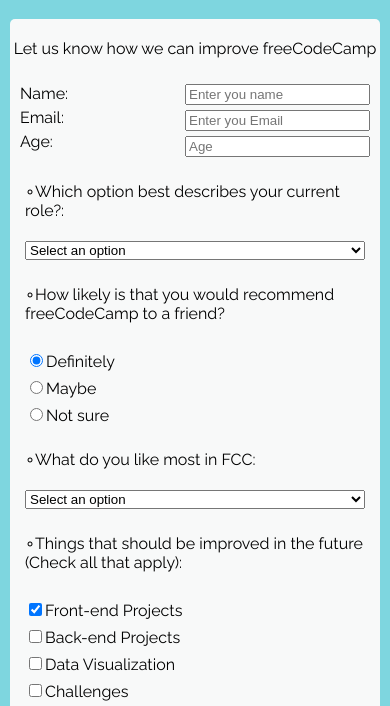
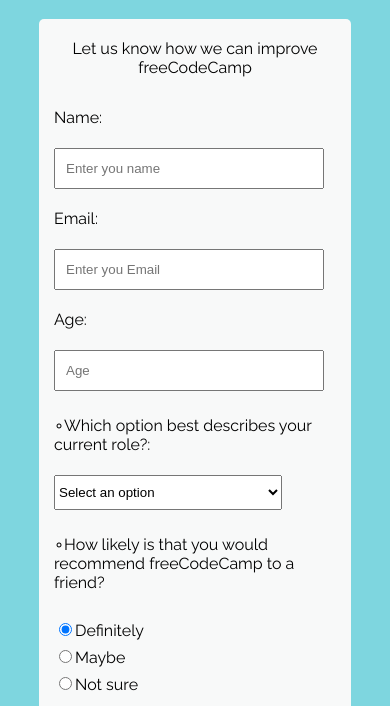
Before and after one commit to DaneliaSanchz/survey-form, a plain HTML site: page index.html in a window 390 px wide. Shown: the part 61-767 px from the top of the page. Drawn offline with Linux system fonts and the light colour scheme.

Commit message:
adding media query

```diff
--- a/css/styles.css
+++ b/css/styles.css
@@ -2,26 +2,6 @@ body {
   margin: 0;
   font-family: 'Raleway', sans-serif;
   background: #7ed6df;
-}
-
-#title, #description {
-  text-align: center;
-}
-
-#survey-form {
-  padding-top: 15px;
-  padding-bottom: 15px;
-  background-color: #F8F9F9;
-  border-radius: 5px;
-  font-size: 16px;
-  box-sizing: border-box;
-  max-width: 900px;
-  margin: 0 auto;
-  margin-bottom: 15px;
-}
-
-.personal {
-  display: flex;
 }
 
 div p:before {
@@ -32,24 +12,12 @@ div, label, input, p {
   margin-top: 5px;
 }
 
-.column1, .column2 {
-  display: flex;
-  flex-direction: column;
-  width: 40%;
-  padding: 0 10px;
+select {
+  height: 35px;
 }
 
-.container {
-  display: flex;
-  margin: 15px;
-}
-
-.column1 {
-  text-align: right;
-}
-
-.column2 {
-  text-align: left;
+select, textarea {
+  width: 81%;
 }
 
 button {
@@ -71,21 +39,93 @@ button:hover {
   transform: scale(0.9);
 }
 
+#title, #description {
+  text-align: center;
+}
+
+#survey-form {
+  padding-top: 15px;
+  padding-bottom: 15px;
+  background-color: #F8F9F9;
+  border-radius: 5px;
+  font-size: 16px;
+  box-sizing: border-box;
+  max-width: 900px;
+  margin: 0 auto;
+  margin-bottom: 15px;
+}
+
+.personal {
+  margin: 15px;
+}
+
+.data {
+  display: flex;
+}
+
+.data label {
+  width: 50%;
+  height: 35px;
+  text-align: right;
+  padding-top: 10px;
+  padding-right: 10px;
+}
+
+.data input {
+  width: 37.2%;
+  height: 35px;
+  text-align: left;
+  padding-left: 10px;
+}
+
+.column1, .column2 {
+  display: flex;
+  flex-direction: column;
+  width: 50%;
+  padding: 10px 10px;
+}
+
+.container {
+  display: flex;
+  margin: 15px;
+}
+
+.column1 {
+  text-align: right;
+}
+
+.column2 {
+  text-align: left;
+}
+
+@media (max-width: 1024px) {
+  #survey-form {
+    width: 80%;
+  }
+}
+
 @media (max-width: 600px) {
-  #survey-form {
-    /* max-width: 300px; */
-    margin-left: 10px;
-    margin-right: 10px;
-  }
-
   .container{
     flex-direction: column;
     align-items: center;
   }
 
+  .data {
+    flex-direction: column;
+  }
+
+  .data label {
+    width: 100%;
+    text-align: left;
+  }
+
+  .data input {
+    width: 90%;
+  }
+
   .column1, .column2 {
     width: 100%;
-    /* justify-content: center; */
     text-align: left;
+    padding: 0;
   }
 }
--- a/index.html
+++ b/index.html
@@ -11,14 +11,16 @@
     <form id="survey-form">
       <p id="description">Let us know how we can improve freeCodeCamp</p>
       <div class="personal">
-        <div class="column1">
+        <div class="data">
           <label for="name" id="name-label">Name: </label>
+          <input id = "name" type="text" placeholder="Enter you name" required>
+        </div>
+        <div class="data">
           <label for="email" id="email-label">Email: </label>
+          <input id="email" type="email" placeholder="Enter you Email" required>
+        </div>
+        <div class="data">
           <label for="number" id="number-label">Age: </label>
-        </div>
-        <div class="column2">
-          <input id = "name" type="text" placeholder="Enter you name" required>
-          <input id="email" type="email" placeholder="Enter you Email" required>
           <input id="number" type="number" min="1" max="100" placeholder="Age" required>
         </div>
       </div>
```
